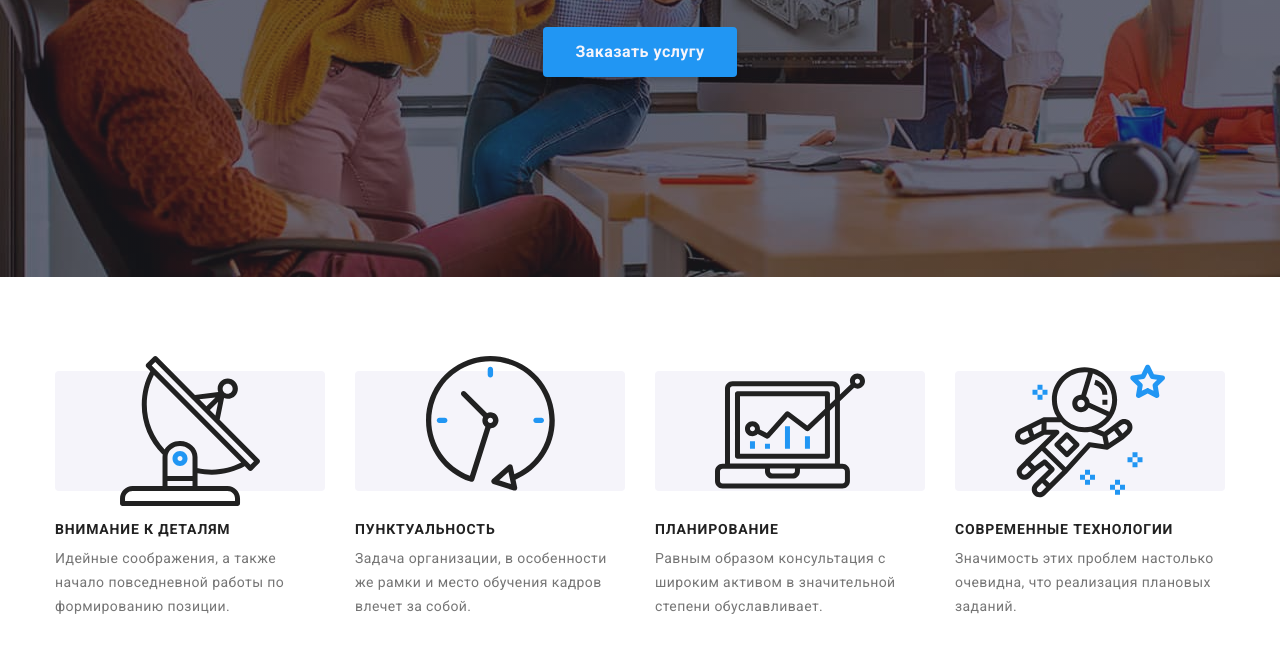
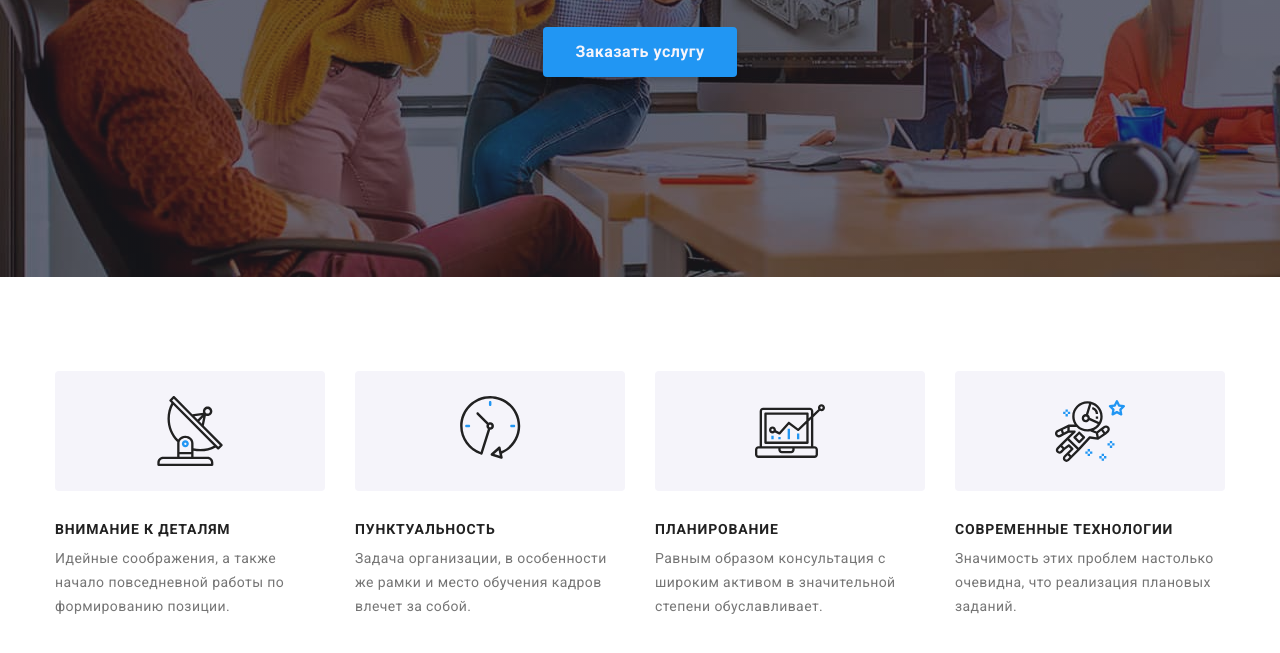
Before and after one commit to Vegamond/goit-markup-hw-07, a plain HTML site: page index.html in a window 1280 px wide. Shown: the part 405-1058 px from the top of the page. Drawn offline with nearby package versions, Linux system fonts and the light colour scheme.

Commit message:
add icons

```diff
--- a/sass/components/_features.scss
+++ b/sass/components/_features.scss
@@ -56,3 +56,8 @@
     margin-bottom: 30px;
     border-radius: 4px;
 }
+
+.features__icon {
+    width: 70px;
+    height: 70px;
+}
```
Also changed, not shown: css/main.css, css/main.min.css, 2 other files.
